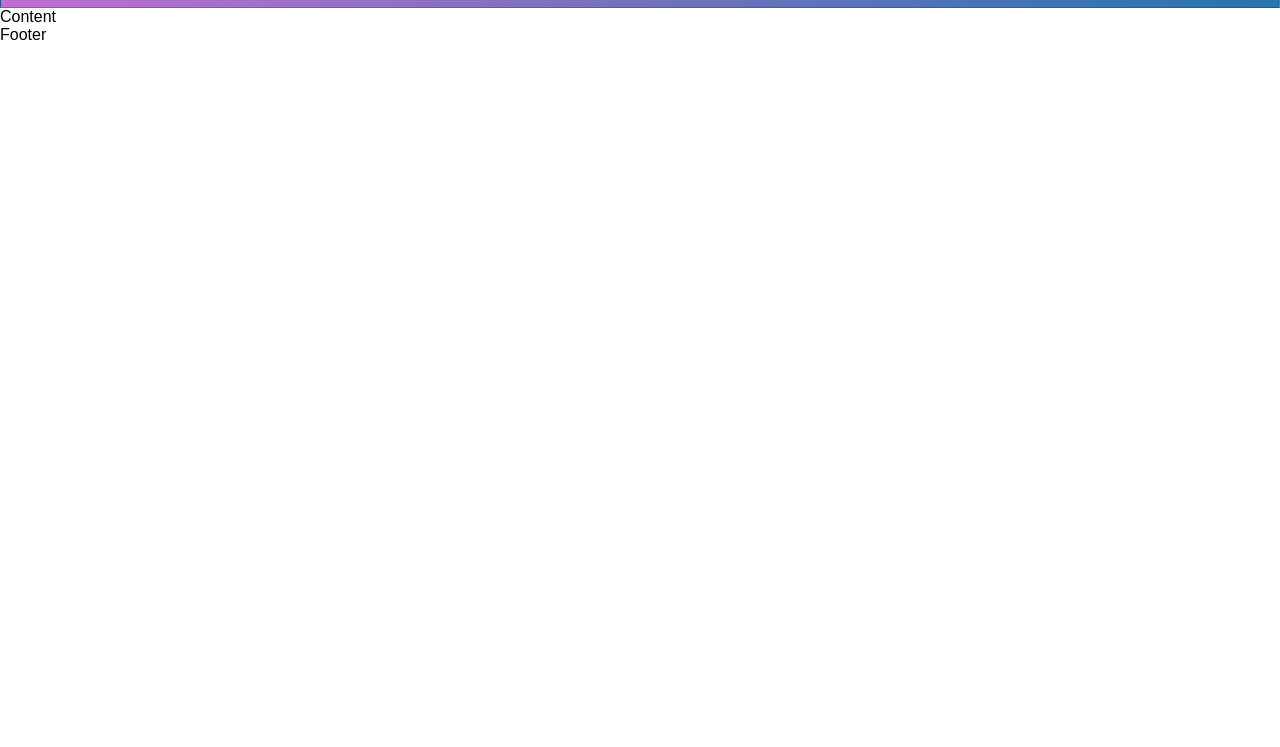
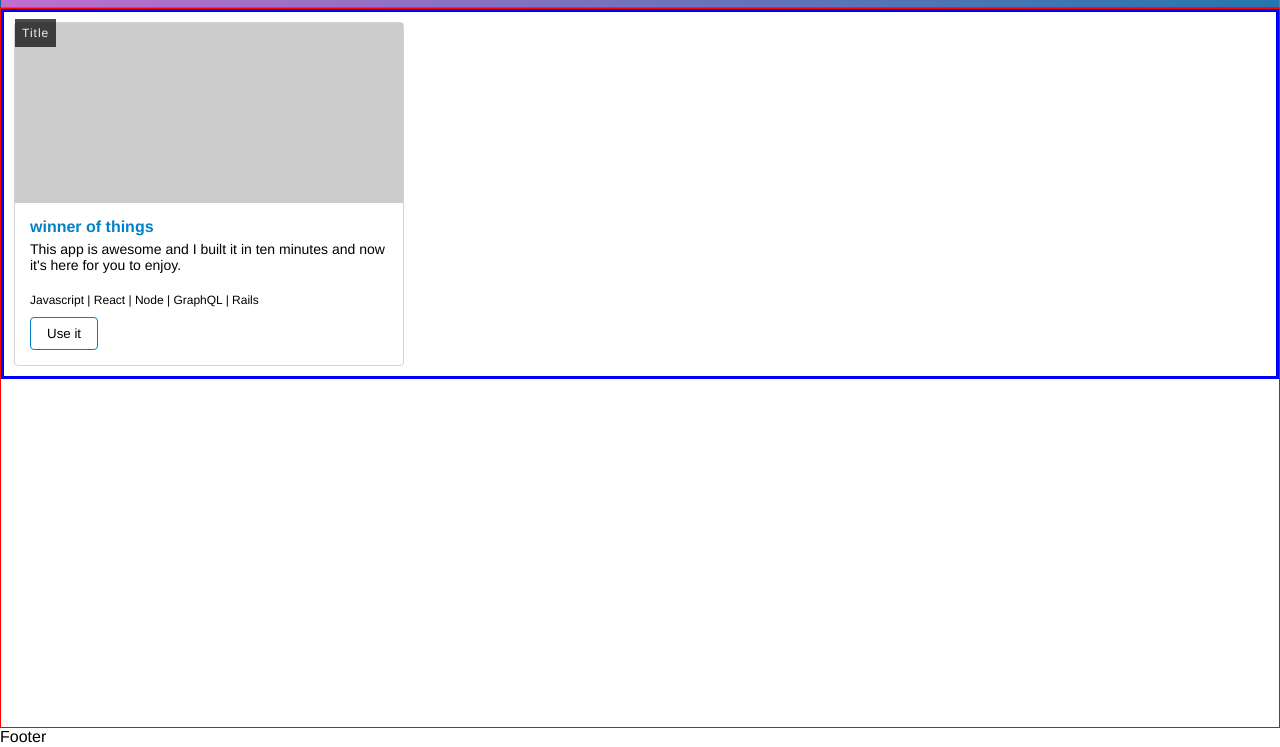
Before and after one commit to thefrankharvey/portfolio-site, a Gatsby site: page / in a window 1280 px wide. Shown: the part 53-800 px from the top of the page. Built offline with nearby package versions, Linux system fonts and the light colour scheme; Gatsby itself is replaced by a stand-in of ours.

Commit message:
card styling done

```diff
--- a/src/components/ArticleContainer.js
+++ b/src/components/ArticleContainer.js
@@ -1,10 +1,12 @@
 import React from "react"
 
+import "./articleContainer.css"
+import ProjectCard from "./ProjectCard"
 class ArticleContainer extends React.Component {
   render() {
     return (
       <div className="article-container">
-      ArticleContainer
+      <ProjectCard />
       </div>
     )
   }
--- a/src/components/Content.js
+++ b/src/components/Content.js
@@ -1,11 +1,12 @@
 import React from "react";
+
 import "./content.css";
-
+import ArticleContainer from "./ArticleContainer"
 class Content extends React.Component {
   render() {
     return (
       <main>
-      Content
+      <ArticleContainer />
       </main>
     )
   }
--- a/src/components/Menu.js
+++ b/src/components/Menu.js
@@ -1,32 +1,35 @@
-import React from "react";
-import "./menu.css";
+import React from "react"
+import "./menu.css"
 
 class Menu extends React.Component {
-
   handleClick() {
-    let ul = document.getElementById('js-menu');
-      ul.classList.toggle('active');
+    let ul = document.getElementById("js-menu")
+    ul.classList.toggle("active")
   }
 
   render() {
     return (
       <div>
-           <span className="navbar-toggle" id="js-navbar-toggle" ref="hamburger" onClick={this.handleClick}>
-            <i className="fas fa-bars"></i>
-            </span>
-      <nav className="navbar">
-        <div className="logo">Frank Harvey McManus</div>
+        <span
+          className="navbar-toggle"
+          id="js-navbar-toggle"
+          ref="hamburger"
+          onClick={this.handleClick}
+        >
+          <i className="fas fa-bars" />
+        </span>
+        <nav className="navbar">
+          <div className="logo">Frank Harvey McManus</div>
           <ul className="main-nav" id="js-menu">
             <li className="nav-links">About</li>
             <li className="nav-links">Portfolio</li>
             <li className="nav-links">Blog</li>
             <li className="nav-links">Contact</li>
           </ul>
-      </nav>
+        </nav>
       </div>
-
     )
   }
 }
 
-export default Menu;
+export default Menu
--- a/src/components/ProjectCard.js
+++ b/src/components/ProjectCard.js
@@ -0,0 +1,19 @@
+import React from "react"
+import "./projectCard.css"
+class ProjectCard extends React.Component {
+  render() {
+    return (
+      <article className="card">
+        <figure><span className="title">Title</span></figure>
+        <div className="content">
+        <div className="caption"><h4>winner of things</h4></div>
+        <div className="summary">This app is awesome and I built it in ten minutes and now it's here for you to enjoy.</div>
+        <div className="stack">Javascript | React | Node | GraphQL | Rails</div>
+        <button>Use it</button>
+        </div>
+      </article>
+    )
+  }
+}
+
+export default ProjectCard
--- /dev/null
+++ b/src/components/articleContainer.css
@@ -0,0 +1,16 @@
+.article-container {
+  display: flex;
+  justify-content: center;
+  border: 3px solid blue;
+  height: auto;
+  width: 100%;
+  padding: 10px;
+}
+
+@media screen and (min-width: 768px) {
+  .article-container {
+    display: grid;
+    grid-template-columns: repeat(auto-fill, minmax(390px, 1fr));
+    grid-gap: 20px;
+  }
+}
--- a/src/components/content.css
+++ b/src/components/content.css
@@ -1,3 +1,10 @@
 main {
+    border: 1px solid red;
+    height: 90vh
+}
+
+
+
+/* main {
     grid-row: 2;
-}
+} */
--- a/src/components/header.css
+++ /dev/null
@@ -1,4 +0,0 @@
-header {
-    display: none;
-    grid-column: 1/3;
-}
--- a/src/components/header.js
+++ /dev/null
@@ -1,14 +0,0 @@
-import React from "react"
-import "./header.css"
-
-class Header extends React.Component {
-  render() {
-    return (
-      <header>
-      Header
-      </header>
-    )
-  }
-}
-
-export default Header;
--- a/src/components/layout.js
+++ b/src/components/layout.js
@@ -9,7 +9,7 @@ import React from "react"
 // import PropTypes from "prop-types"
 // import { StaticQuery, graphql } from "gatsby"
 // import Header from "./header"
-import Header from "./Header"
+
 import Footer from "./Footer"
 import Content from "./Content"
 import Menu from "./Menu"
@@ -19,7 +19,6 @@ class Layout extends React.Component {
   render() {
     return (
       <div className='app'>
-      <Header />
       <Menu />
       <Content />
       <Footer/>
--- a/src/components/menu.css
+++ b/src/components/menu.css
@@ -10,8 +10,8 @@ body {
 
 .navbar {
   font-size: 14px;
-  background-image: linear-gradient(260deg, #2376ae 0%, #c16ecf 100%);
-  border: 1px solid rgba(0, 0, 0, 0.2);
+  background-color: black;
+
   padding-bottom: 10px;
 }
 
--- /dev/null
+++ b/src/components/projectCard.css
@@ -0,0 +1,52 @@
+* {
+  font-family: "Source Sans Pro", Helvetica, Arial, sans-serif;
+}
+.card {
+    border: 1px solid #d3d3d3;
+    border-radius: .25rem;
+    max-width:390px;
+  }
+
+figure {
+    background-size: cover;
+    min-height: 180px;
+    background-position: center;
+    background-color: #ccc;
+  }
+
+  .title {
+      background-color: black;
+      opacity: 0.7;
+      padding: 7px;
+      color: white;
+      font-size: 12px;
+      font-weight: 400;
+      letter-spacing: 1px
+  }
+
+  .content {
+    padding: 15px;
+  }
+
+  .caption {
+    padding-bottom: 5px;
+    color: #0080C6;
+  }
+
+  .summary {
+    font-size: 14px;
+    padding-bottom: 20px;
+  }
+
+  .stack {
+    font-size: 12px;
+    padding-bottom: 10px;
+  }
+
+  button {
+    background-color: transparent;
+    border: 1px solid #0080C6;;
+    padding: .5rem 1rem;
+    cursor: pointer;
+    border-radius: .25rem;
+  }
```
Also changed, not shown: src/images/gatsby-astronaut.png (deleted), src/images/gatsby-icon.png (deleted).
